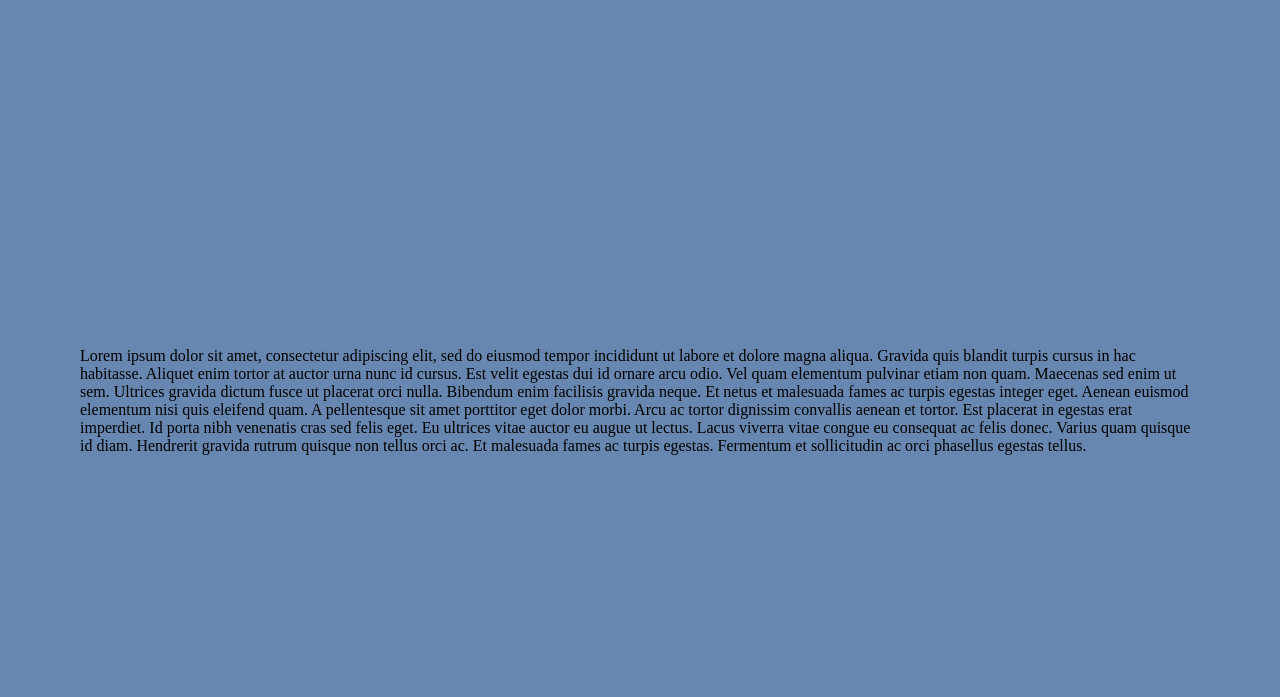
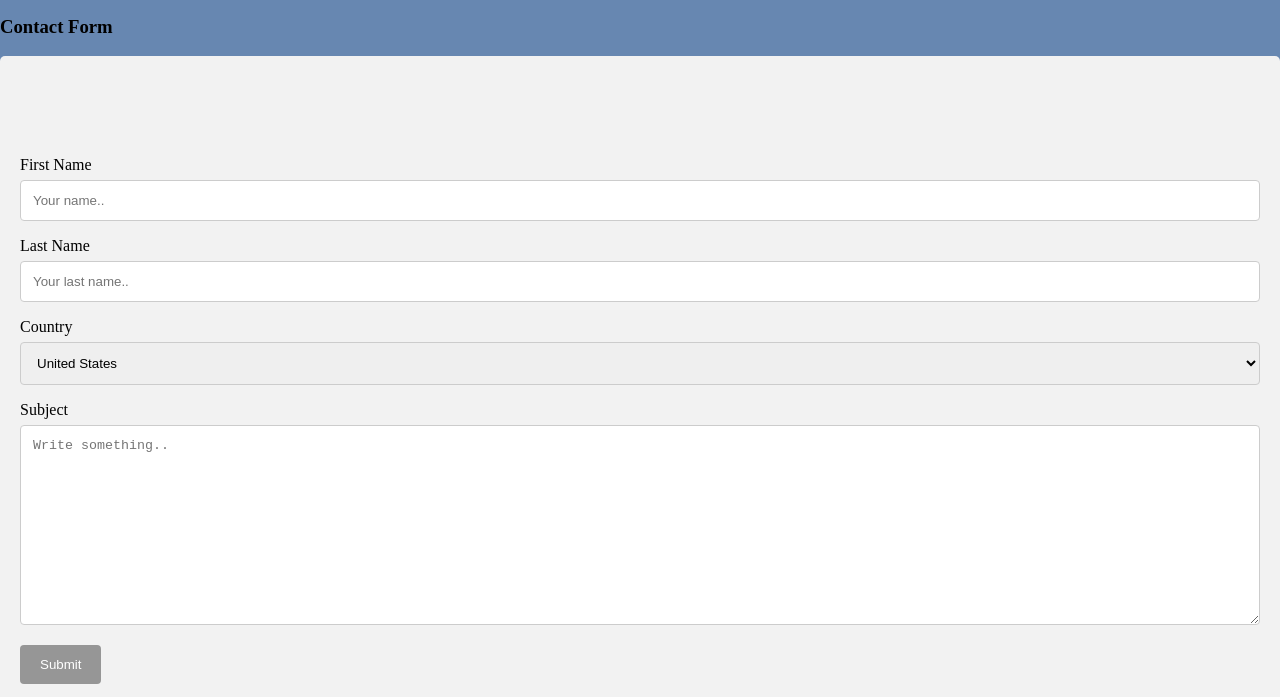
Before and after one commit to MattVKelly/final-project, a plain HTML site: page contact.html in a window 1280 px wide. Shown: the part 103-800 px from the top of the page. Drawn offline with Linux system fonts and the light colour scheme.

Commit message:
contact form update

```diff
--- a/contact.html
+++ b/contact.html
@@ -9,7 +9,6 @@
       <link rel="stylesheet" href="assets/font-awesome/fontawesome-free-5.15.1-web/css/all.css">
       <title>Rental Properties</title>
    </head>
-
    <body class= "body">
       <div class="navbar">
          <img class="logo-navbar" src="assets\img\logo.png" alt="kelly homes logo"/>
@@ -21,8 +20,23 @@
             </ul>
          </nav>
       </div>
-    <div class="contact">
-      Lorem ipsum dolor sit amet, consectetur adipiscing elit, sed do eiusmod tempor incididunt ut labore et dolore magna aliqua. Gravida quis blandit turpis cursus in hac habitasse. Aliquet enim tortor at auctor urna nunc id cursus. Est velit egestas dui id ornare arcu odio. Vel quam elementum pulvinar etiam non quam. Maecenas sed enim ut sem. Ultrices gravida dictum fusce ut placerat orci nulla. Bibendum enim facilisis gravida neque. Et netus et malesuada fames ac turpis egestas integer eget. Aenean euismod elementum nisi quis eleifend quam. A pellentesque sit amet porttitor eget dolor morbi. Arcu ac tortor dignissim convallis aenean et tortor. Est placerat in egestas erat imperdiet. Id porta nibh venenatis cras sed felis eget. Eu ultrices vitae auctor eu augue ut lectus. Lacus viverra vitae congue eu consequat ac felis donec. Varius quam quisque id diam. Hendrerit gravida rutrum quisque non tellus orci ac. Et malesuada fames ac turpis egestas. Fermentum et sollicitudin ac orci phasellus egestas tellus.
+      <h3>Contact Form</h3>
+      <div class="container">
+         <form action="/action_page.php">
+            <label for="fname">First Name</label>
+            <input type="text" id="fname" name="firstname" placeholder="Your name..">
+            <label for="lname">Last Name</label>
+            <input type="text" id="lname" name="lastname" placeholder="Your last name..">
+            <label for="country">Country</label>
+            <select id="country" name="country">
+               <option value="United States">United States</option>
+               <option value="australia">Australia</option>
+               <option value="canada">Canada</option>
+            </select>
+            <label for="subject">Subject</label>
+            <textarea id="subject" name="subject" placeholder="Write something.." style="height:200px"></textarea>
+            <input type="submit" value="Submit">
+         </form>
       </div>
    </body>
    <div class="footer">
@@ -31,5 +45,4 @@
          <i class="fab fa-facebook"></i>
       </footer>
    </div>
-
 </html>
--- a/css/style.css
+++ b/css/style.css
@@ -90,3 +90,35 @@ margin: 0px;
 .about{
   padding: 370px 80px;
 }
+{font-family: Arial, Helvetica, sans-serif;}
+* {box-sizing: border-box;}
+
+input[type=text], select, textarea {
+  width: 100%;
+  padding: 12px;
+  border: 1px solid #ccc;
+  border-radius: 4px;
+  box-sizing: border-box;
+  margin-top: 6px;
+  margin-bottom: 16px;
+  resize: vertical;
+}
+
+input[type=submit] {
+  background-color: #969696;
+  color: white;
+  padding: 12px 20px;
+  border: none;
+  border-radius: 4px;
+  cursor: pointer;
+}
+
+input[type=submit]:hover {
+  background-color: #3B5998;
+}
+
+.container {
+  border-radius: 5px;
+  background-color: #f2f2f2;
+  padding: 100px 20px;
+}
```
Lines whose indentation alone changed are shown as unchanged.
